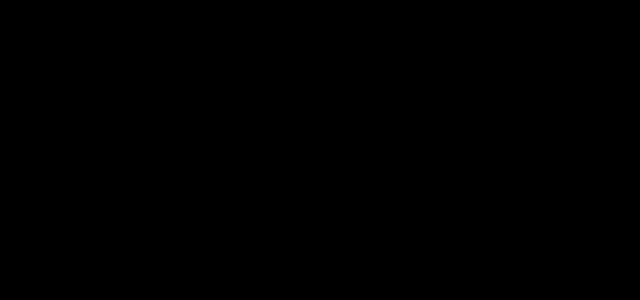
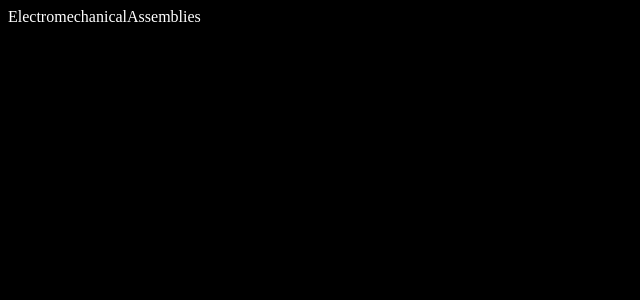
Before and after one commit to FlyingZipperZ/CS-458-Project, a React (Create React App) app in the folder project-root/: page /electro-mechanical-assemblies in a window 1280 px wide. Before the commit this address had no page. Shown: the top 300 px of the page, without its empty margins (0-640 px from the left). Built offline with nearby package versions, Linux system fonts and the light colour scheme.

Commit message:
generating products pages

```diff
--- a/project-root/src/App.js
+++ b/project-root/src/App.js
@@ -1,12 +1,14 @@
 import React from 'react'
 import { BrowserRouter as Router, Routes, Route} from 'react-router-dom'
 import Home from './pages'
+import ElectromechanicalAssemblies from './components/Products/ElectromechanicalAssemblies';
 
 function App() {
   return (
     <Router>
       <Routes>
         <Route path='/' element={<Home />} exact/>
+        <Route exact path="/electro-mechanical-assemblies" element={<ElectromechanicalAssemblies />} />
       </Routes>
     </Router>
   );
--- a/project-root/src/components/Facilities /FacilitiesElements.js
+++ b/project-root/src/components/Facilities /FacilitiesElements.js
@@ -21,11 +21,11 @@ export const ServicesContainer = styled.div`
     }
 
     @media screen and (max-width: 768px){
-        height: 2800px;
+        height: 3000px;
     }
 
     @media screen and (max-width: 480px){
-        height: 2800px;
+        height: 3000px;
     }
 `
 
--- /dev/null
+++ b/project-root/src/components/Products/ElectromechanicalAssemblies/index.js
@@ -0,0 +1,11 @@
+import React from 'react'
+
+const ElectromechanicalAssemblies = () => {
+  return (
+    <div style={{color: 'white'}} id='electro-mechanical-assemblies'>
+        ElectromechanicalAssemblies
+    </div>
+  )
+}
+
+export default ElectromechanicalAssemblies
```
Also changed, not shown: project-root/src/components/Products/ElectromechanicalAssemblies/ElectromechanicalElements.js (added).
